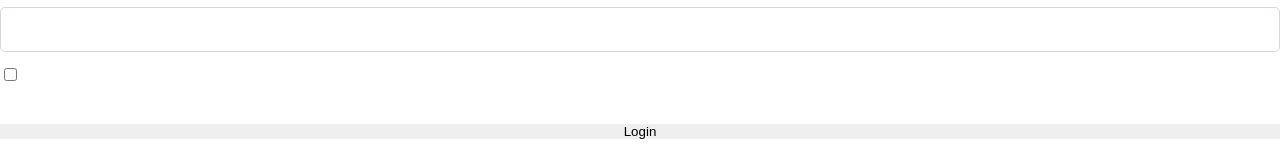
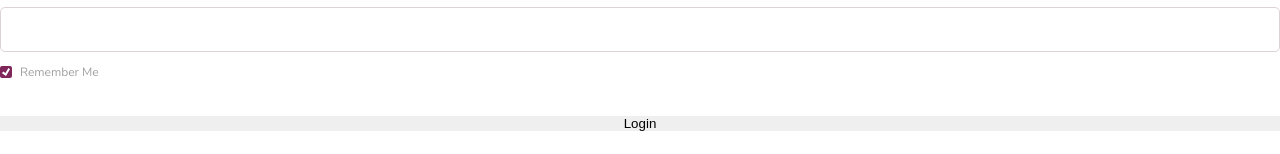
Before and after one commit to infodusha/infodusha.github.io, a React (Vite) app: page / in a window 1280 px wide. Shown: the part 479-633 px from the top of the page. Built offline with nearby package versions, Linux system fonts and the light colour scheme.

Commit message:
feat: add checkbox

```diff
--- /dev/null
+++ b/src/components/checkbox/Checkbox.tsx
@@ -0,0 +1,28 @@
+import type {ChangeEvent, MouseEvent} from 'react';
+import css from './checkbox.module.css';
+
+type CheckboxProps = {
+	children: string;
+	value: boolean;
+	onChange: (value: boolean) => void;
+};
+
+export function Checkbox({value, onChange, children}: CheckboxProps) {
+	function handleChange(event: ChangeEvent<HTMLInputElement>): void {
+		onChange(event.target.checked);
+	}
+
+	function handleMouseDown(event: MouseEvent<HTMLLabelElement>) {
+		if (event.detail > 1) {
+			event.preventDefault();
+		}
+	}
+
+	return (
+		<label className={css.checkbox} onMouseDown={handleMouseDown}>
+			<input type="checkbox" checked={value} className={css.input} onChange={handleChange} />
+			{children}
+		</label>
+	);
+
+}
--- /dev/null
+++ b/src/components/checkbox/checkbox.module.css
@@ -0,0 +1,43 @@
+.checkbox {
+    display: flex;
+    column-gap: 8px;
+    align-items: center;
+
+    font-weight: 400;
+    font-size: 12px;
+    line-height: 16px;
+
+    color: #A1A1A1;
+}
+
+.input {
+    appearance: none;
+    margin: 0;
+
+    width: 12px;
+    height: 12px;
+    background-color: #7F265B;
+    border: 2px solid #7F265B;
+    border-radius: 2px;
+
+    display: flex;
+    justify-content: center;
+    align-items: center;
+}
+
+
+.input::before {
+    content: "";
+    width: 8px;
+    height: 8px;
+}
+
+.input:checked::before {
+    box-shadow: inset 1em 1em #FFFFFF;
+    clip-path: polygon(14% 44%, 0 65%, 50% 100%, 100% 16%, 80% 0%, 43% 62%);
+}
+
+.input:focus {
+    outline: 1px solid #005FCC;
+    outline-offset: 1px;
+}
--- a/src/global.css
+++ b/src/global.css
@@ -14,7 +14,7 @@
     -webkit-text-size-adjust: 100%;
 }
 
-* {
+*, *::before, *::after {
     box-sizing: border-box;
 }
 
--- a/src/pages/login/components/form/Form.tsx
+++ b/src/pages/login/components/form/Form.tsx
@@ -3,11 +3,12 @@ import {useState} from 'react';
 import css from './form.module.css';
 import {Input} from '@components/input/Input';
 import {Button} from '@components/button/Button';
+import {Checkbox} from '@components/checkbox/Checkbox';
 
 export function Form() {
 	const [email, setEmail] = useState('');
 	const [password, setPassword] = useState('');
-
+	const [rememberMe, setRememberMe] = useState(true);
 
 	function handleSubmit(event: FormEvent<HTMLFormElement>) {
 		event.preventDefault();
@@ -21,7 +22,7 @@ export function Form() {
 			</div>
 
 			<div className={css.form__actions}>
-				<input type='checkbox' />
+				<Checkbox value={rememberMe} onChange={setRememberMe}>Remember Me</Checkbox>
 			</div>
 
 			<Button view='primary' type='submit'>Login</Button>
```
